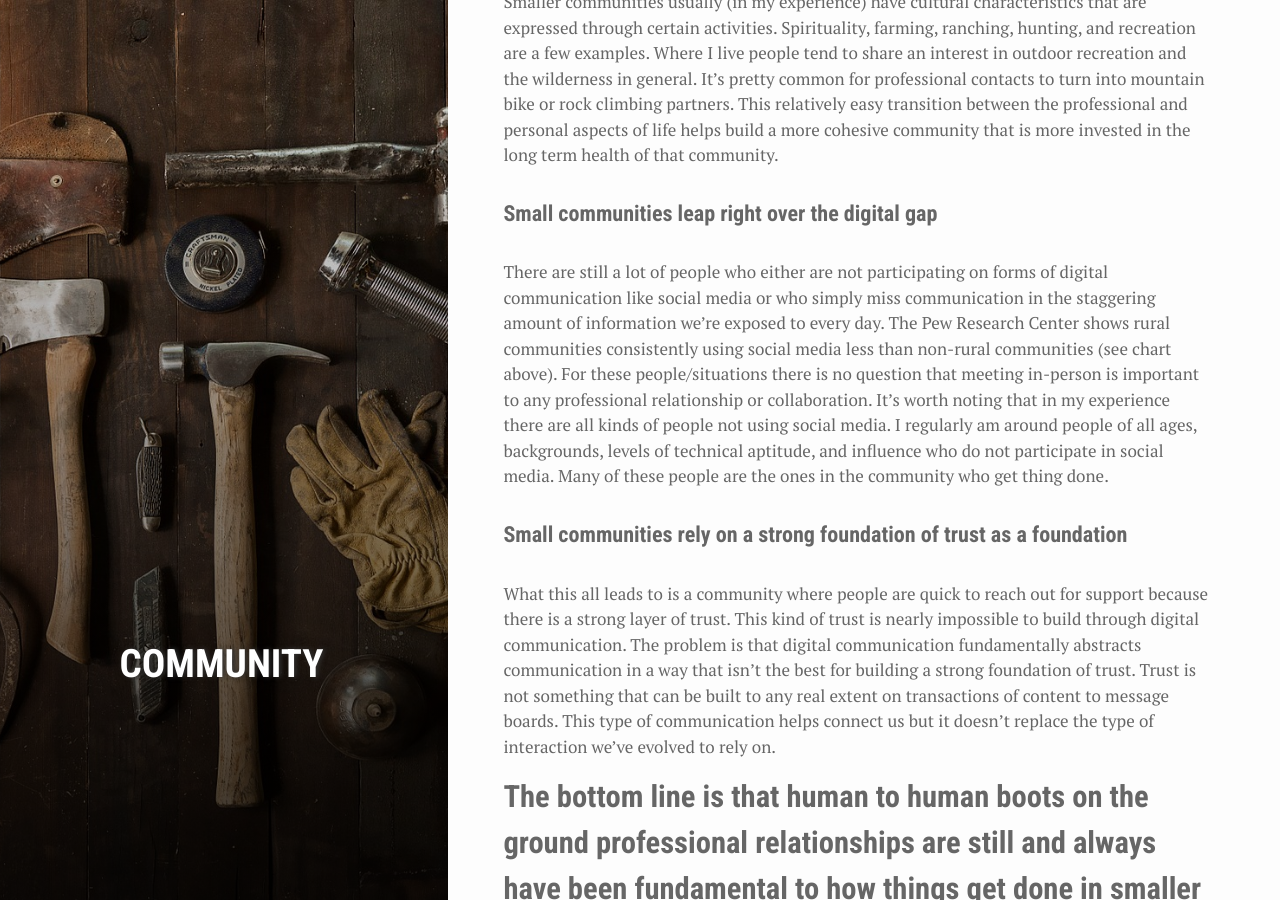
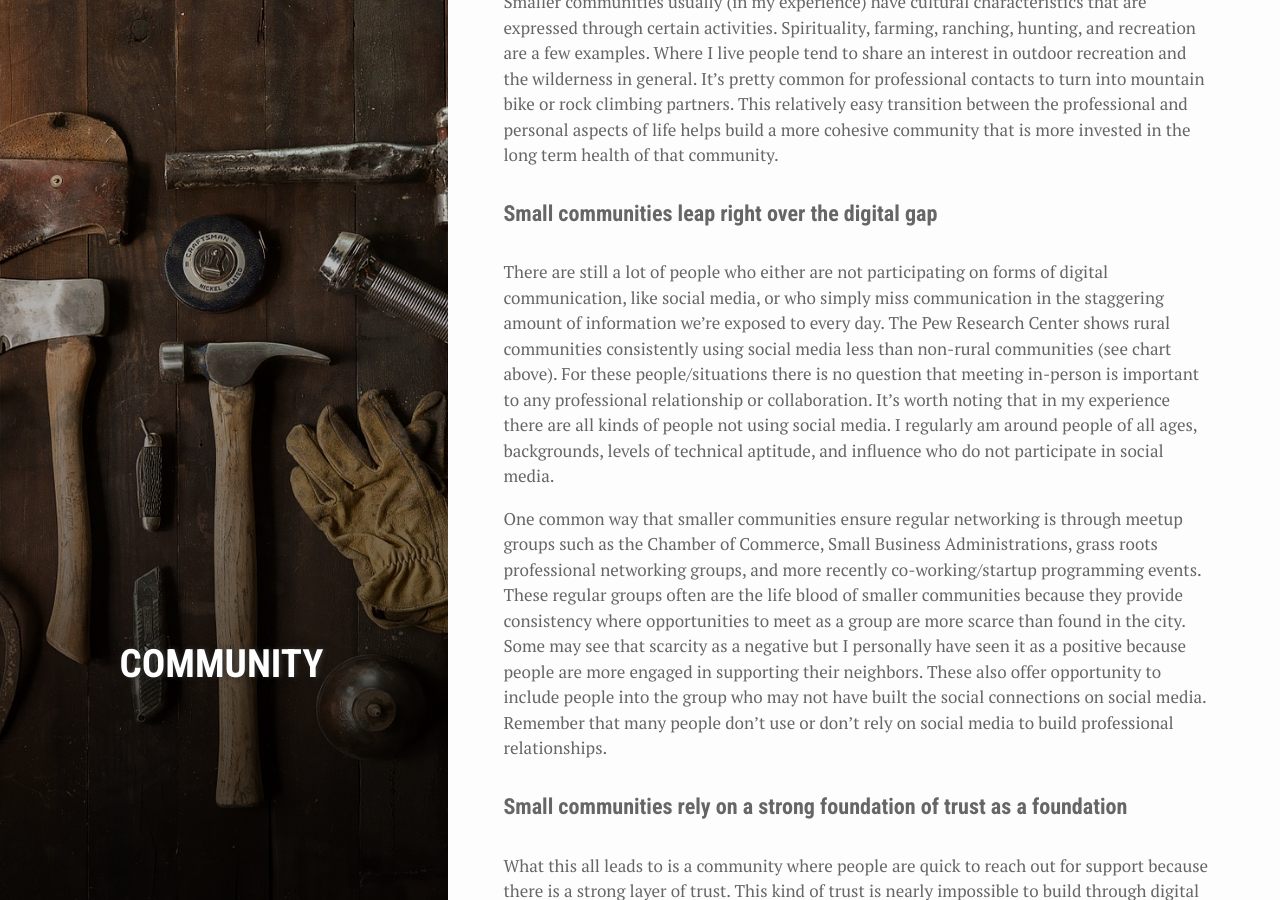
Before and after one commit to justinlewis/jmapping, a Jekyll site: the page built from _posts/2018-01-24-people-make-community.markdown, in a window 1280 px wide and 900 px high, scrolled down 3089 px. Built offline with Jekyll 4.4.1, drawn with Linux system fonts in a browser that asks for light colours; nearby versions of some CDN libraries; comment, search, counter and statistics services are not loaded.

Commit message:
new post

```diff
--- a/_posts/2018-01-24-people-make-community.markdown
+++ b/_posts/2018-01-24-people-make-community.markdown
@@ -2,7 +2,7 @@
 bg: "tools.jpg"
 layout: post
 title:  "In Small Communities More Gets Done When You Meet The Old Fashion Way"
-crawlertitle: ""
+crawlertitle: "While technology helps facilitate relationship building in communities of all sizes smaller communities still rely heavily on face-to-face relationships to get things done. The dynamics of smaller communities naturally support a balance between digital communication and in-person communication where one does not replace the other."
 date:   2018-01-24 23:00:00 +0700
 categories: posts
 tags: 'community'
@@ -54,7 +54,9 @@ Smaller communities usually (in my experience) have cultural characteristics tha
 
 #### Small communities leap right over the digital gap
 
-There are still a lot of people who either are not participating on forms of digital communication like social media or who simply miss communication in the staggering amount of information we're exposed to every day. The Pew Research Center shows rural communities consistently using social media less than non-rural communities (see chart above). For these people/situations there is no question that meeting in-person is important to any professional relationship or collaboration. It's worth noting that in my experience there are all kinds of people not using social media. I regularly am around people of all ages, backgrounds, levels of technical aptitude, and influence who do not participate in social media. Many of these people are the ones in the community who get thing done.
+There are still a lot of people who either are not participating on forms of digital communication, like social media, or who simply miss communication in the staggering amount of information we're exposed to every day. The Pew Research Center shows rural communities consistently using social media less than non-rural communities (see chart above). For these people/situations there is no question that meeting in-person is important to any professional relationship or collaboration. It's worth noting that in my experience there are all kinds of people not using social media. I regularly am around people of all ages, backgrounds, levels of technical aptitude, and influence who do not participate in social media.
+
+One common way that smaller communities ensure regular networking is through meetup groups such as the Chamber of Commerce, Small Business Administrations, grass roots professional networking groups, and more recently co-working/startup programming events. These regular groups often are the life blood of smaller communities because they provide consistency where opportunities to meet as a group are more scarce than found in the city. Some may see that scarcity as a negative but I personally have seen it as a positive because people are more engaged in supporting their neighbors. These also offer opportunity to include people into the group who may not have built the social connections on social media. Remember that many people don't use or don't rely on social media to build professional relationships.
 
 #### Small communities rely on a strong foundation of trust as a foundation
 
```
